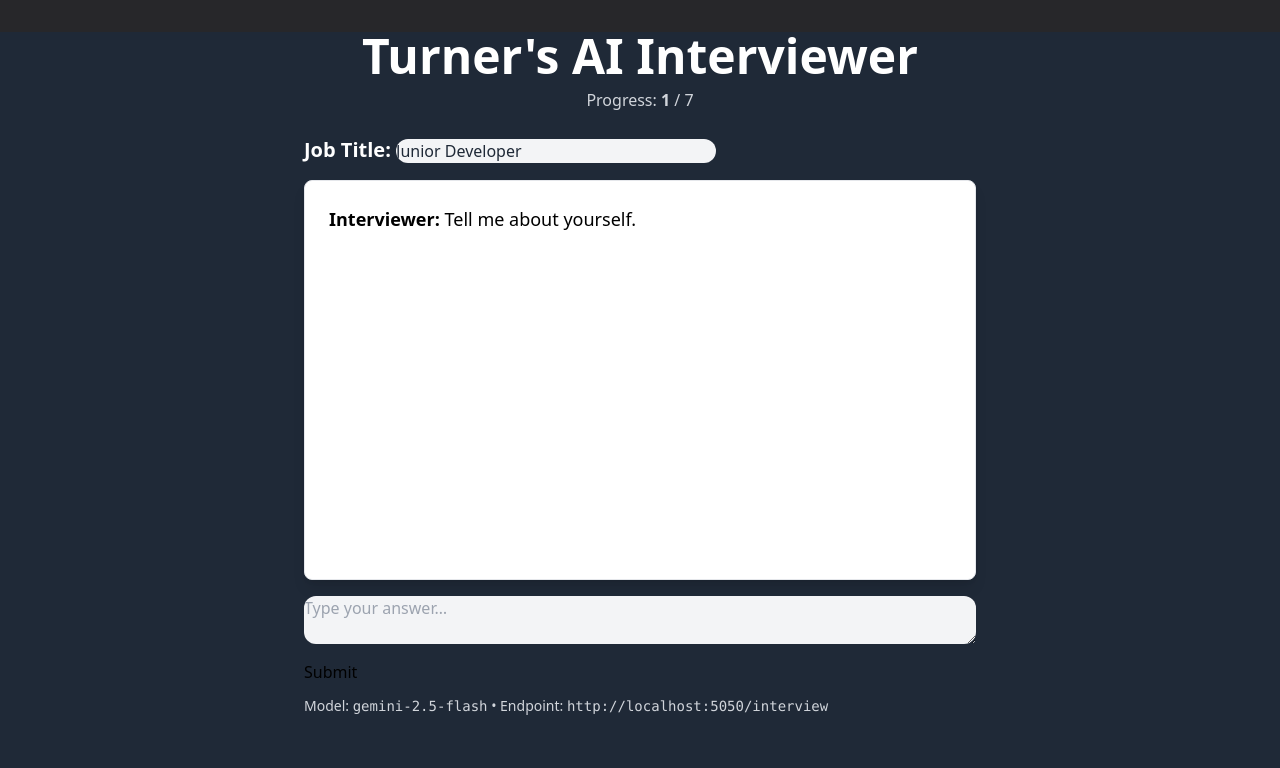
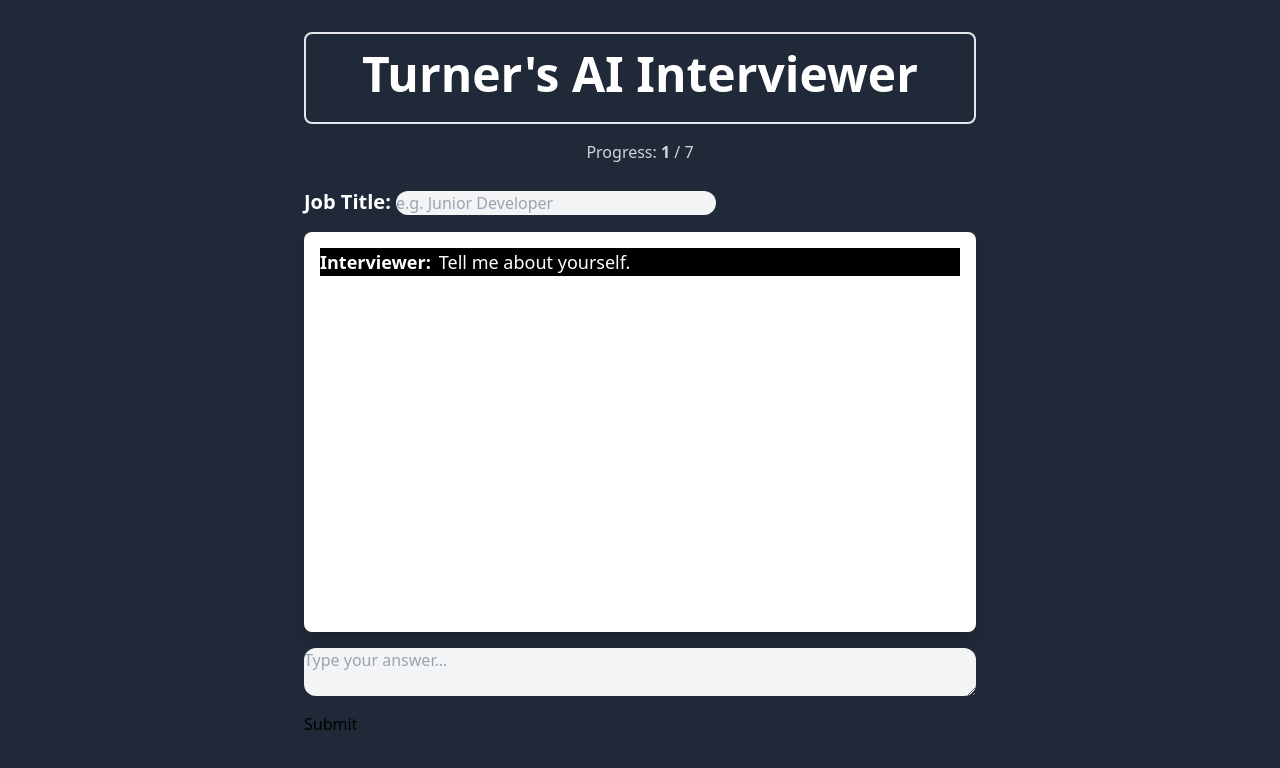
Before and after one commit to FullAPNunu/Mission-03, a React (Vite) app in the folder frontend/: page / in a window 1280 px wide. Shown: the top 768 px of the page. Built offline with nearby package versions, Linux system fonts and the light colour scheme.

Commit message:
frontend: improve chat bubbles, add primary color accents, and enhance loading feedback

```diff
--- a/frontend/src/App.jsx
+++ b/frontend/src/App.jsx
@@ -2,7 +2,7 @@ import { useMemo, useState } from "react";
 
 export default function App() {
   // UI state
-  const [jobTitle, setJobTitle] = useState("Junior Developer");
+  const [jobTitle, setJobTitle] = useState("");
   const [log, setLog] = useState([
     { role: "interviewer", text: "Tell me about yourself." },
   ]);
@@ -53,11 +53,7 @@ export default function App() {
       content: m.text,
     }));
 
-    return [
-      systemMsg,
-      ...history,
-      { role: "user", content: nextUserText },
-    ];
+    return [systemMsg, ...history, { role: "user", content: nextUserText }];
   }
 
   async function sendAnswer() {
@@ -103,11 +99,15 @@ export default function App() {
   return (
     <div className="min-h-screen bg-gray-800">
       <div className="max-w-2xl mx-auto my-8 font-sans">
-        <h1 className="text-5xl font-bold mb-2 text-white text-center">
-          Turner&apos;s AI Interviewer
-        </h1>
+        <div className="border-2 border-primary p-4 mb-4 text-center rounded-lg">
+          <h1 className="text-5xl font-bold mb-2 text-white text-center">
+            Turner&apos;s AI Interviewer
+          </h1>
+        </div>
+        {/* Progress Counter */}
         <p className="text-center text-gray-300 mb-6">
-          Progress: <strong>{Math.min(qCount, MAX_QUESTIONS)}</strong> / {MAX_QUESTIONS}
+          Progress: <strong>{Math.min(qCount, MAX_QUESTIONS)}</strong> /{" "}
+          {MAX_QUESTIONS}
         </p>
 
         {/* Job title input */}
@@ -116,18 +116,33 @@ export default function App() {
           <input
             value={jobTitle}
             onChange={(e) => setJobTitle(e.target.value)}
-            placeholder="e.g., Junior Developer"
-            className="input input-bordered input-lg w-80 bg-gray-100 text-gray-800 rounded-xl"
+            placeholder="e.g. Junior Developer"
+            className="input input-bordered input-lg w-80 bg-gray-100 text-primary rounded-xl"
             disabled={loading}
           />
         </label>
 
         {/* Conversation Log */}
-        <div className="border rounded-lg p-6 h-96 min-h-[400px] overflow-y-auto bg-white my-4 shadow-lg text-lg text-black">
+        <div className="h-96 min-h-[400px] overflow-y-auto bg-white my-4 shadow-lg text-lg p-4 rounded-lg flex flex-col gap-2">
           {log.map((m, i) => (
-            <div key={i} className="mb-2">
-              <strong>{m.role === "interviewer" ? "Interviewer" : "Me"}:</strong>{" "}
-              {m.text}
+            <div
+              key={i}
+              className={`chat ${
+                m.role === "user" ? "chat-end" : "chat-start"
+              }`}
+            >
+              <div
+                className={`chat-bubble ${
+                  m.role === "user"
+                    ? "bg-primary text-white"
+                    : "bg-black text-white"
+                }`}
+              >
+                <span className="font-bold mr-2">
+                  {m.role === "interviewer" ? "Interviewer" : "Me"}:
+                </span>
+                {m.text}
+              </div>
             </div>
           ))}
         </div>
@@ -158,22 +173,30 @@ export default function App() {
           <button
             onClick={sendAnswer}
             disabled={loading || !answer.trim()}
-            className={`btn btn-lg btn-block mt-4 ${loading ? "btn-disabled" : "btn-primary"}`}
+            className={`btn btn-lg btn-block mt-4 ${
+              loading ? "btn-disabled" : "btn-primary"
+            }`}
           >
             {loading ? "Thinking…" : "Submit"}
           </button>
         ) : (
           <div className="flex gap-3 mt-4">
-            <button onClick={restart} className="btn btn-lg btn-secondary flex-1">
+            <button onClick={restart} className="btn btn-lg btn-info flex-1">
               Restart Interview
             </button>
           </div>
         )}
 
-        {/* Small hint */}
+        {loading && (
+          <div className="flex justify-center my-4">
+            <span className="loading loading-dots loading-xl"></span>
+          </div>
+        )}
+
+        {/* Small hint
         <p className="text-gray-300 mt-3 text-sm">
           Model: <code>{MODEL}</code> • Endpoint: <code>{API_URL}</code>
-        </p>
+        </p> */}
       </div>
     </div>
   );
--- a/frontend/src/index.css
+++ b/frontend/src/index.css
@@ -20,3 +20,14 @@ body {
   min-height: 100vh;
   background: #27272a;
 }
+
+html {
+  margin: 0;
+  padding: 0;
+  background: #27272a; /* matches your body background */
+}
+
+html,
+body {
+  background: #1f2937 !important;
+}
```
